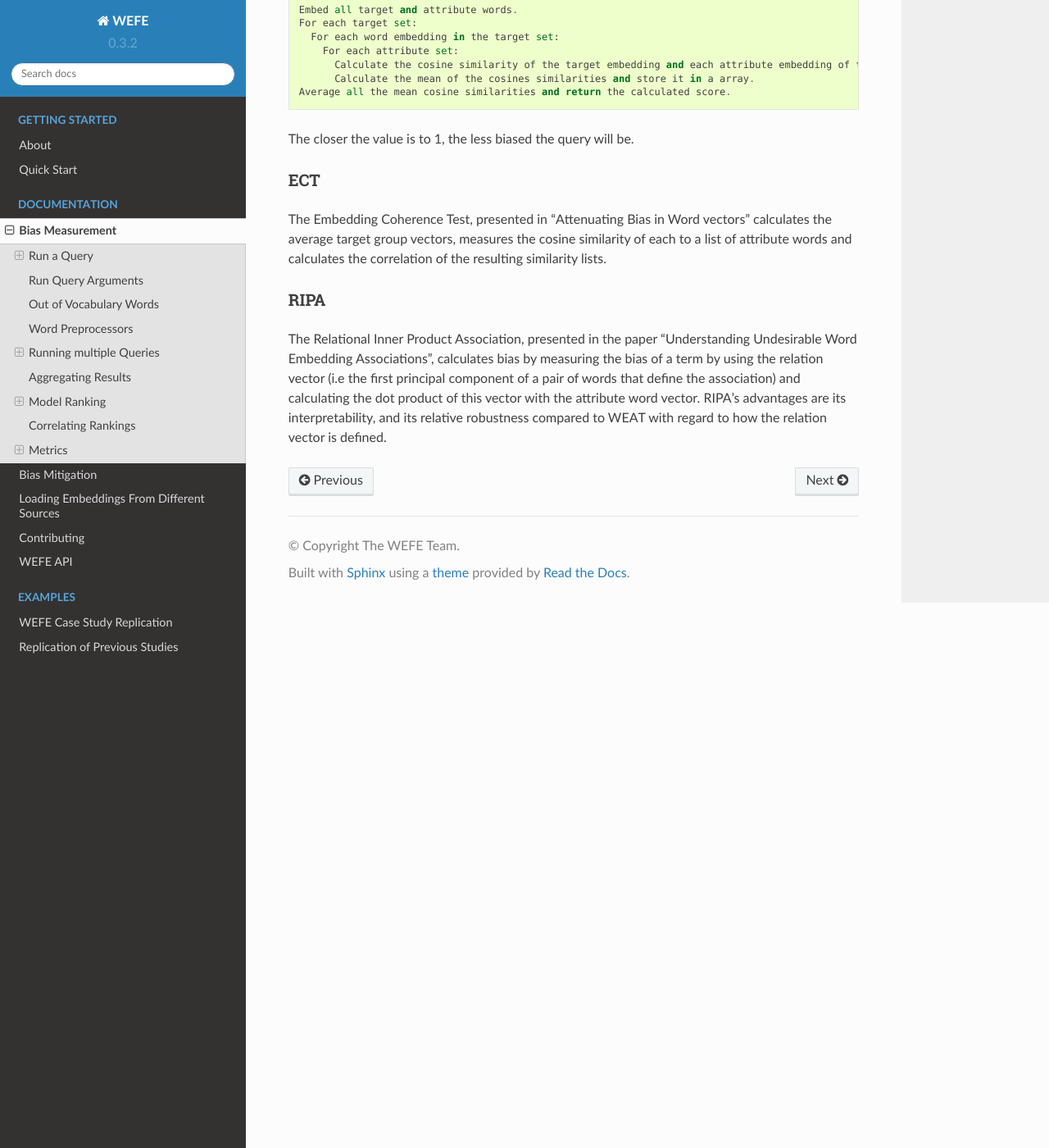
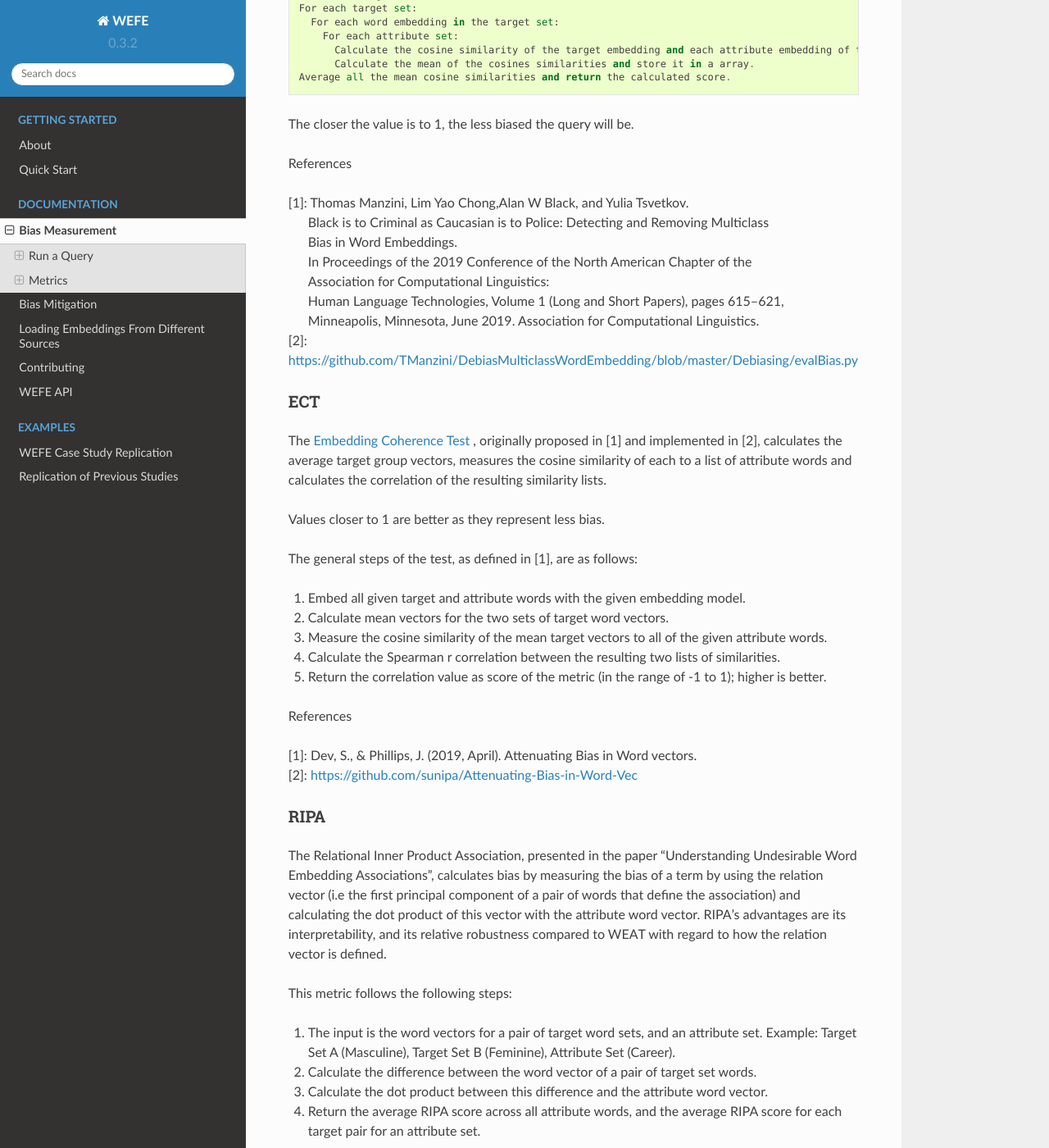
Before and after one commit to dccuchile/wefe, a Sphinx documentation site: the page built from doc/user_guide_measurement.rst, in a window 1280 px wide and 1400 px high, scrolled down 24337 px. Shown: the whole window at 82% size. Built offline with Sphinx 7.4.7 and the Read the Docs theme 2.0.0, drawn with Linux system fonts in a browser that asks for light colours; some of the changed text lies outside the part shown.

Commit message:
commit to show method documentation options

```diff
--- a/doc/user_guide_measurement.rst
+++ b/doc/user_guide_measurement.rst
@@ -190,7 +190,7 @@
 
 
 Run Query Arguments
--------------------
+~~~~~~~~~~~~~~~~~~~
 
 Each metric allows varying the behavior of ``run_query`` according to
 different parameters. There are parameters to customize the
@@ -243,7 +243,7 @@
 
 
 Out of Vocabulary Words
------------------------
+~~~~~~~~~~~~~~~~~~~~~~~
 
 It is common in the literature to find bias tests whose tagret sets are
 common names of social groups. These names are commonly cased and may
@@ -327,7 +327,7 @@
 
 
 Word Preprocessors
-------------------
+~~~~~~~~~~~~~~~~~~
 
 ``run_queries`` allows preprocessing each word before they are searched in the model's
 vocabulary.through the parameter ``preprocessors``. (list of one or more preprocessor).
@@ -513,7 +513,7 @@
 
 
 Running multiple Queries
-------------------------
+~~~~~~~~~~~~~~~~~~~~~~~~
 
 It is usual to want to test many queries of some bias criterion (gender,
 ethnicity, religion, politics, socioeconomic, among others) on several
@@ -790,7 +790,7 @@
 
 
 Aggregating Results
--------------------
+~~~~~~~~~~~~~~~~~~~
 
 The execution of ``run_queries`` provided many results evaluating the
 gender bias in the tested embeddings. However, these results alone do
@@ -977,7 +977,7 @@
 
 
 Model Ranking
--------------
+~~~~~~~~~~~~~
 
 It may be desirable to obtain an overall view of the bias by model using
 different metrics or bias criteria. While the aggregate values can be
@@ -1515,7 +1515,7 @@
 
 
 Correlating Rankings
---------------------
+~~~~~~~~~~~~~~~~~~~~
 
 Having obtained rankings by metric for each embeddings, it would be
 ideal to see and analyze the degree of agreement between them.
@@ -1675,11 +1675,8 @@
 WEAT
 ~~~~
 
-Word Embedding Association Test (WEAT) was presented in the paper:
-
-  | Aylin Caliskan, Joanna J Bryson, and Arvind Narayanan.
-  | Semantics derived automatically from language corpora contain human-like biases.
-  | Science, 356(6334):183–186, 2017.
+The `Word Embedding Association Test (WEAT) <https://wefe.readthedocs.io/en/latest/generated/wefe.WEAT.html#wefe.WEAT>`_
+was originally presented in [1].
 
 The following description of the metric is WEFE's adaptation of what was presented
 in the original WEAT work.
@@ -1731,6 +1728,14 @@
 .. math::
 
   \text{Pr}_{i}[s(T_{1_i}, T_{2_i}, A_1, A_2) > s(T_1, T_2, A_1, A_2)]
+
+References
+
+
+| [1]: Aylin Caliskan, Joanna J Bryson, and Arvind Narayanan. Semantics derived
+|      automatically from language corpora contain human-like biases.
+|      Science, 356(6334):183–186, 2017.
+
 
 RND
 ~~~
@@ -1803,9 +1808,7 @@
 MAC
 ~~~
 
-Mean Average Cosine Similarity (MAC), presented in the paper "*Black is to*
-*Criminal as Caucasian is to Police: Detecting and Removing Multiclass Bias*
-*in Word Embeddings*".
+`Mean Average Cosine Similarity (MAC) <https://wefe.readthedocs.io/en/latest/generated/wefe.MAC.html#wefe.MAC>`_ originally presented in [1].
 
 The algorithm used to calculate the metric is as follows:
 
@@ -1822,17 +1825,41 @@
 
 The closer the value is to 1, the less biased the query will be.
 
+References
+
+| [1]: Thomas Manzini, Lim Yao Chong,Alan W Black, and Yulia Tsvetkov.
+|      Black is to Criminal as Caucasian is to Police: Detecting and Removing Multiclass
+|      Bias in Word Embeddings.
+|      In Proceedings of the 2019 Conference of the North American Chapter of the
+|      Association for Computational Linguistics:
+|      Human Language Technologies, Volume 1 (Long and Short Papers), pages 615–621,
+|      Minneapolis, Minnesota, June 2019. Association for Computational Linguistics.
+| [2]: https://github.com/TManzini/DebiasMulticlassWordEmbedding/blob/master/Debiasing/evalBias.py
 
 
 ECT
 ~~~
 
-The Embedding Coherence Test, presented in "Attenuating Bias in Word vectors"
+The `Embedding Coherence Test <https://wefe.readthedocs.io/en/latest/generated/wefe.ECT.html#wefe.ECT>`_
+, originally proposed in [1] and implemented in [2],
 calculates the average target group vectors, measures the cosine similarity of each
 to a list of attribute words and calculates the correlation of the resulting
 similarity lists.
 
-
+Values closer to 1 are better as they represent less bias.
+
+The general steps of the test, as defined in [1], are as follows:
+
+1. Embed all given target and attribute words with the given embedding model.
+2. Calculate mean vectors for the two sets of target word vectors.
+3. Measure the cosine similarity of the mean target vectors to all of the given attribute words.
+4. Calculate the Spearman r correlation between the resulting two lists of similarities.
+5. Return the correlation value as score of the metric (in the range of -1 to 1); higher is better.
+
+References
+
+| [1]: Dev, S., & Phillips, J. (2019, April). Attenuating Bias in Word vectors.
+| [2]: https://github.com/sunipa/Attenuating-Bias-in-Word-Vec
 
 
 RIPA
@@ -1844,3 +1871,13 @@
 the association) and calculating the dot product of this vector with the attribute word vector.
 RIPA's advantages are its interpretability, and its relative robustness compared to WEAT
 with regard to how the relation vector is defined.
+
+This metric follows the following steps:
+
+1. The input is the word vectors for a pair of target word sets, and an attribute set.
+   Example: Target Set A (Masculine), Target Set B (Feminine), Attribute Set
+   (Career).
+2. Calculate the difference between the word vector of a pair of target set words.
+3. Calculate the dot product between this difference and the attribute word vector.
+4. Return the average RIPA score across all attribute words, and the average RIPA
+   score for each target pair for an attribute set.
```
